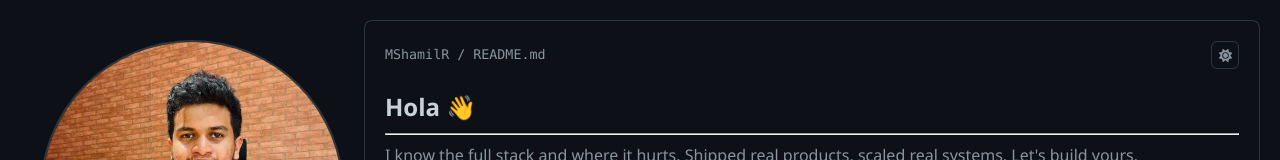
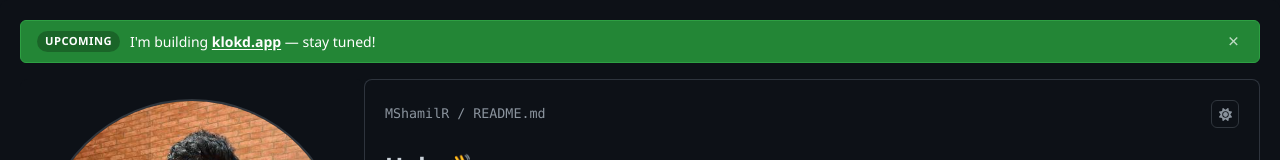
Before and after one commit to MShamilR/web-portfolio, a React (Vite) app: page / in a window 1280 px wide. Shown: the top 160 px of the page. Built offline with nearby package versions, Linux system fonts and the light colour scheme; no server answers.

Commit message:
feat: announcement banner

```diff
--- a/src/App.jsx
+++ b/src/App.jsx
@@ -8,6 +8,7 @@ import ContactModal from "./components/ContactModal/ContactModal";
 import "./App.scss";
 import Education from "./components/Education/Education";
 import Footer from "./components/Footer/Footer";
+import AnnouncementBanner from "./components/AnnouncementBanner/AnnouncementBanner";
 
 const App = () => {
   const [theme, setTheme] = useState(
@@ -25,6 +26,7 @@ const App = () => {
 
   return (
     <div className="main-profile-page">
+      <AnnouncementBanner />
       <div className="body">
         <div className="left">
           <About />
--- /dev/null
+++ b/src/components/AnnouncementBanner/AnnouncementBanner.jsx
@@ -0,0 +1,30 @@
+import React, { useState } from "react";
+import "./AnnouncementBanner.scss";
+
+const AnnouncementBanner = () => {
+  const [dismissed, setDismissed] = useState(false);
+
+  if (dismissed) return null;
+
+  return (
+    <div className="announcement-banner">
+      <span className="announcement-badge">Upcoming</span>
+      <p>
+        I&apos;m building{" "}
+        <a href="https://klokd.app" target="_blank" rel="noopener noreferrer">
+          klokd.app
+        </a>{" "}
+        — stay tuned!
+      </p>
+      <button
+        className="announcement-close"
+        onClick={() => setDismissed(true)}
+        aria-label="Dismiss"
+      >
+        ×
+      </button>
+    </div>
+  );
+};
+
+export default AnnouncementBanner;
--- /dev/null
+++ b/src/components/AnnouncementBanner/AnnouncementBanner.scss
@@ -0,0 +1,85 @@
+@keyframes breathe {
+  0%, 100% { opacity: 1; }
+  50% { opacity: 0.65; }
+}
+
+.announcement-banner {
+  display: flex;
+  align-items: center;
+  gap: 10px;
+  background-color: #238636;
+  border: 1px solid #2ea043;
+  border-radius: 6px;
+  padding: 10px 16px;
+  margin-bottom: 16px;
+  font-size: 0.875rem;
+  color: #ffffff;
+  .announcement-badge {
+    animation: breathe 2.8s ease-in-out infinite;
+    background-color: rgba(0, 0, 0, 0.25);
+    color: #ffffff;
+    font-size: 0.7rem;
+    font-weight: 600;
+    padding: 2px 8px;
+    border-radius: 12px;
+    text-transform: uppercase;
+    letter-spacing: 0.04em;
+    white-space: nowrap;
+    align-self: center;
+  }
+
+
+  p {
+    margin: 0;
+    flex: 1;
+
+    a {
+      color: #ffffff;
+      font-weight: 700;
+      text-decoration: underline;
+      text-underline-offset: 2px;
+
+      &:hover {
+        opacity: 0.85;
+      }
+    }
+  }
+
+  .announcement-close {
+    background: none;
+    border: none;
+    color: rgba(255, 255, 255, 0.7);
+    font-size: 1.2rem;
+    line-height: 1;
+    cursor: pointer;
+    padding: 0 4px;
+    flex-shrink: 0;
+    align-self: flex-start;
+
+    &:hover {
+      color: #ffffff;
+    }
+  }
+
+  @media (max-width: 480px) {
+    flex-wrap: wrap;
+    gap: 6px;
+    padding: 10px 12px;
+    font-size: 0.8rem;
+
+    .announcement-badge {
+      font-size: 0.65rem;
+    }
+
+    p {
+      flex: 1 1 100%;
+      order: 2;
+    }
+
+    .announcement-close {
+      order: 1;
+      margin-left: auto;
+      align-self: center;
+    }
+  }
+}
```
